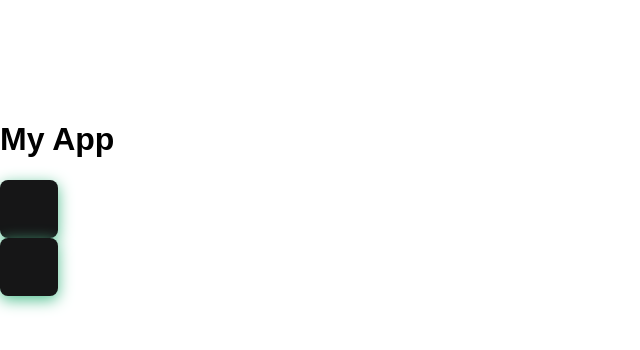
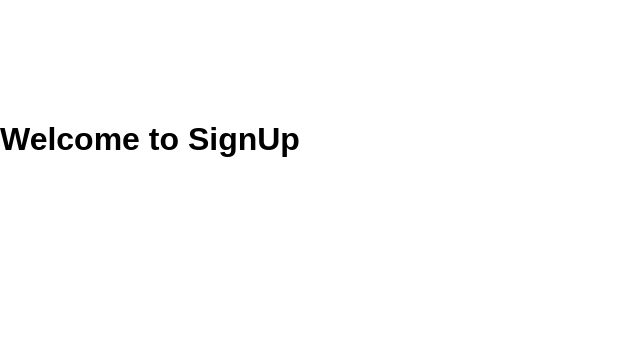
Before and after one commit to 29Kumait/HYF-B-45, a React app in the folder client/: page /sign-up in a window 1280 px wide. Shown: the top 350 px of the page, without its empty margins (0-640 px from the left). Built offline with nearby package versions, Linux system fonts and the light colour scheme.

Commit message:
remove <div> excrement from client/src/App.jsx Style: client/src/components/Account/Style.css

```diff
--- a/client/src/App.jsx
+++ b/client/src/App.jsx
@@ -2,18 +2,13 @@ import React from "react";
 import { Routes, Route } from "react-router-dom";
 import Home from "./pages/Home/Home";
 import "./App.css";
-// import SignUp from "./pages/SignUp/SignUp";
+import SignUp from "./pages/SignUp/SignUp";
 import SignIn from "./pages/SignIn/SignIn";
 import PostItem from "./pages/PostItem/PostItem";
-import SignUp from "./components/Account/SignUp.jsx";
 
 const App = () => {
   return (
     <>
-      <div>
-        <h1>My App</h1>
-        <SignUp />
-      </div>
       <Routes>
         <Route path="/" element={<Home />} />
         <Route path="/sign-up" element={<SignUp />} />
--- a/client/src/components/Account/Style.css
+++ b/client/src/components/Account/Style.css
@@ -42,6 +42,8 @@
   font-size: 29px;
   border-radius: 8px;
   transition: transform 0.1s ease-in-out, box-shadow 0.2s ease-in-out;
+  cursor: pointer;
+  outline: none;
 }
 
 .button-glow:hover {
```
